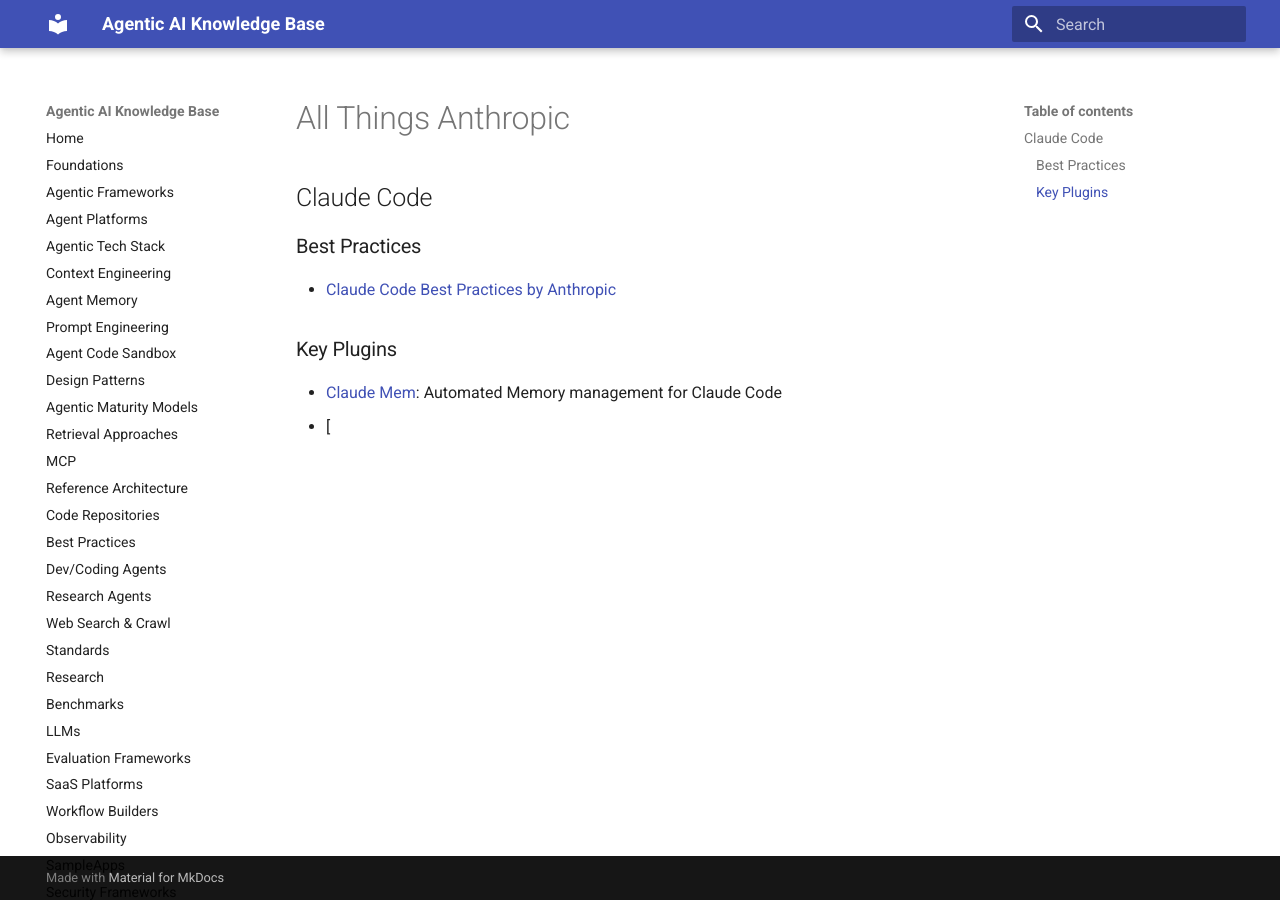
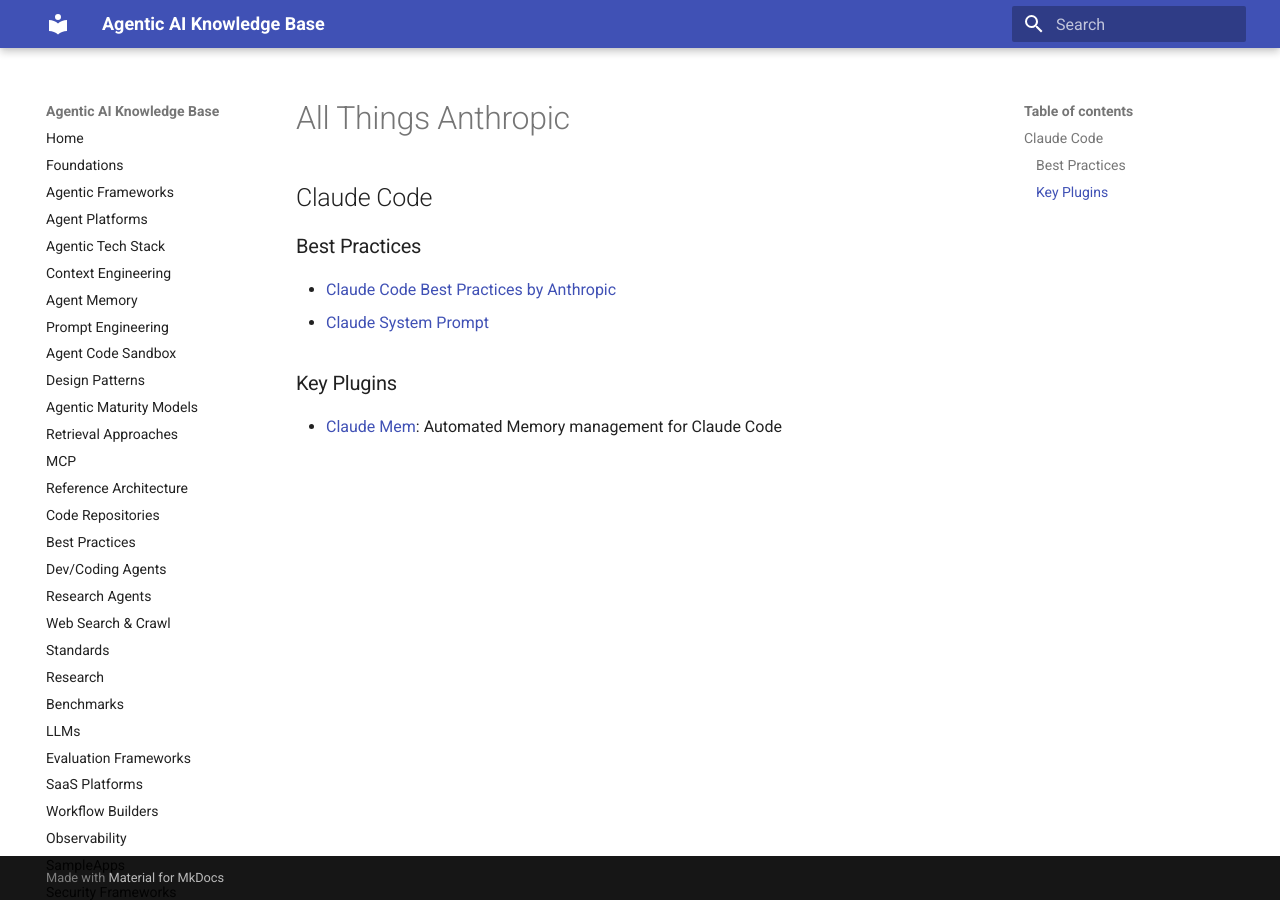
Before and after one commit to ankurkumarz/agentic-ai-knowledge-base, an MkDocs documentation site: the page built from docs/AllThingsAnthropic/README.md, in a window 1280 px wide. Built offline with MkDocs 1.6.1 and Material for MkDocs 9.7.7, drawn with Linux system fonts in a browser that asks for light colours.

Commit message:
Update README.md

```diff
--- a/docs/AllThingsAnthropic/README.md
+++ b/docs/AllThingsAnthropic/README.md
@@ -3,8 +3,8 @@
 ### Best Practices
 
 - [Claude Code Best Practices by Anthropic](https://www.anthropic.com/engineering/claude-code-best-practices)
+- [Claude System Prompt](https://www.dbreunig.com/2025/05/07/claude-s-system-prompt-chatbots-are-more-than-just-models.html)
 
 ### Key Plugins
 
 - [Claude Mem](https://github.com/thedotmack/claude-mem/): Automated Memory management for Claude Code
-- [
```
